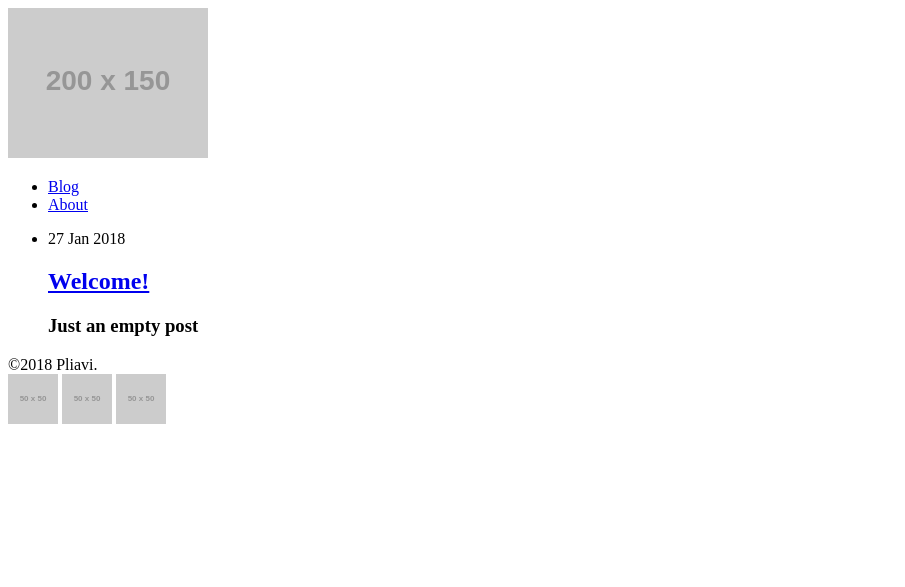
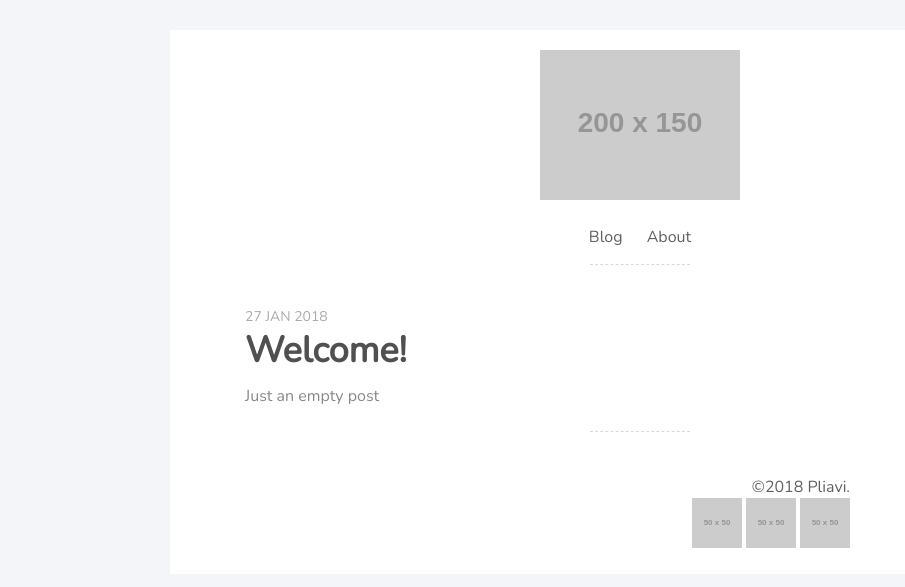
Before and after one commit to Pliavi/oldsite, a Jekyll site: the page built from index.html, in a window 1280 px wide. Shown: the top 587 px of the page, without its empty margins (0-905 px from the left). Built offline with Jekyll 4.4.1, drawn with Linux system fonts in a browser that asks for light colours.

Commit message:
some updates

```diff
--- a/_config.yml
+++ b/_config.yml
@@ -2,10 +2,11 @@ title: Pliavi
 email: pliavi.contato@gmail.com
 description: >- # this means to ignore newlines until "baseurl:"
   Hello!
-baseurl: "pliavi.github.io" # the subpath of your site, e.g. /blog
-url: "" # the base hostname & protocol for your site, e.g. http://example.com
+baseurl: "" # the subpath of your site, e.g. /blog
+url: "http://pliavi.github.io/" # the base hostname & protocol for your site, e.g. http://example.com
 twitter_username: pliavi
 github_username:  pliavi
+site.github.url: http://pliavi.github.io/
 
 # Build settings
 markdown: kramdown
--- a/_includes/head.html
+++ b/_includes/head.html
@@ -3,6 +3,6 @@
     <meta name="viewport" content="width=device-width, initial-scale=1.0">
     <meta http-equiv="X-UA-Compatible" content="ie=edge">
     <link href="https://fonts.googleapis.com/css?family=Nunito" rel="stylesheet">
-    <link rel="stylesheet" href="{{ site.baseurl }}/assets/css/main.css">
-    <title>{{ site.title }}</title>
+    <link rel="stylesheet" href="{{ '/assets/css/main.css' | relative_url }}">
+    <title>{{ site.title | escape }}</title>
 </head>
--- a/_includes/header.html
+++ b/_includes/header.html
@@ -1,14 +1,14 @@
 <header class="has-centered-text has-cute-bottom-line">
 
 <div class="main-logo" >
-    <a href="{{ '/' | prepend: site.baseurl }}">
+    <a href="{{ '/' | relative_url }}">
         <img src="http://via.placeholder.com/200x150" alt="logo">
     </a>
 </div>
 
 <nav class="main-nav"><ul>
-    <li class="nav-item"><a href="{{ '/' | prepend: site.baseurl }}">Blog</a></li>
-    <li class="nav-item"><a href="{{ '/about' | prepend: site.baseurl }}">About</a></li>
+    <li class="nav-item"><a href="{{ '/' | relative_url }}">Blog</a></li>
+    <li class="nav-item"><a href="{{ '/about' | relative_url }}">About</a></li>
 </ul></nav>
 
 </header>
--- /dev/null
+++ b/_layouts/home.html
@@ -0,0 +1,14 @@
+---
+layout: default
+---
+<section class="posts-container">
+<ul class="posts">
+    {% for post in site.posts %}
+    <li class="post has-cute-bottom-line">
+        <div class="post-date">{{ post.date | date_to_string }}</div>
+        <h2  class="post-title"><a href="{{ post.url | relative_url }}">{{ post.title | escape }}</a></h2>
+        <h3  class="post-subtitle" >{{ post.subtitle | escape }}</h3>
+    </li>
+    {% endfor %}
+</ul>
+</section>
--- a/index.html
+++ b/index.html
@@ -1,14 +1,3 @@
 ---
-layout: default
+layout: home
 ---
-<section class="posts-container">
-<ul class="posts">
-    {% for post in site.posts %}
-    <li class="post has-cute-bottom-line">
-        <div class="post-date">{{ post.date | date_to_string }}</div>
-        <h2  class="post-title"><a href="{{ post.url | prepend: site.baseurl }}">{{ post.title }}</a></h2>
-        <h3  class="post-subtitle" >{{ post.subtitle }}</h3>
-    </li>
-    {% endfor %}
-</ul>
-</section>
```
